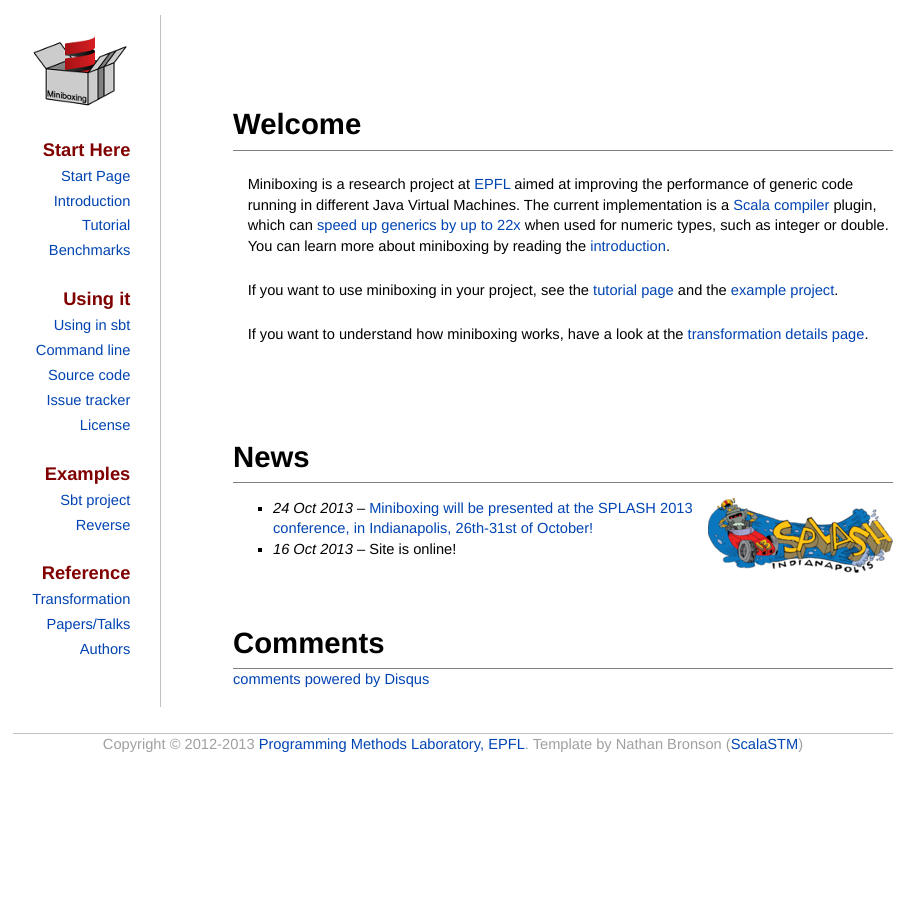
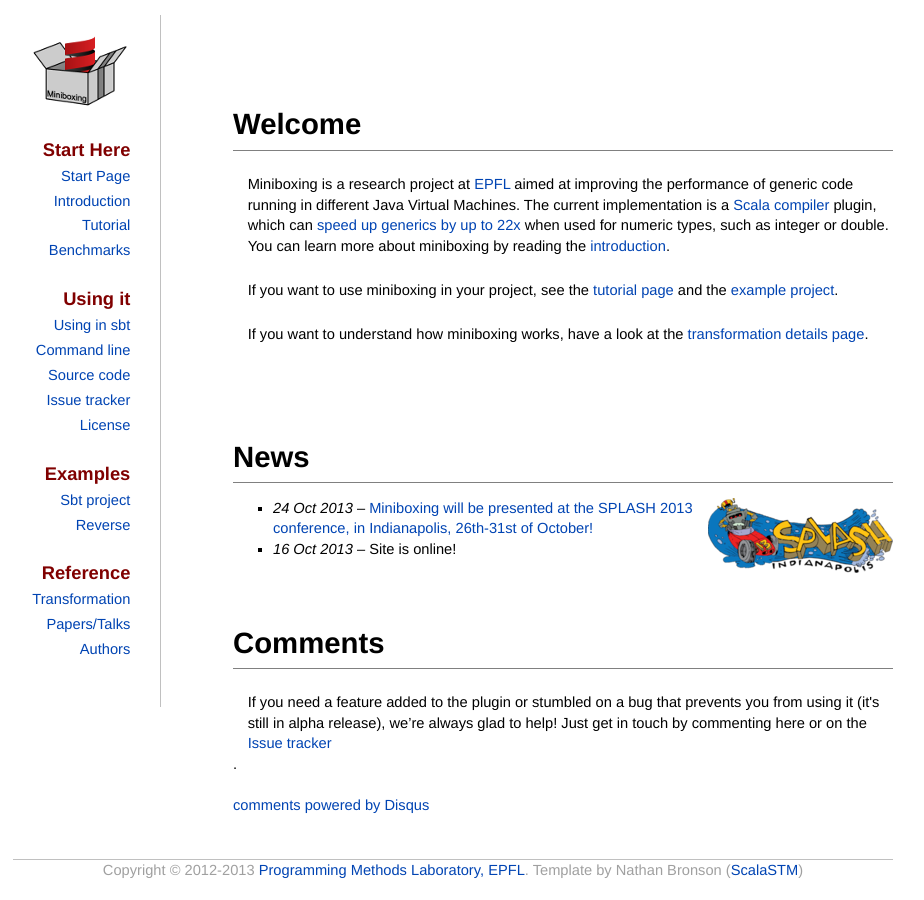
Before and after one commit to miniboxing/miniboxing.github.io, a Jekyll site: the page built from index.md, in a window 1280 px wide. Shown: the whole page, without its empty margins (187-1111 px from the left). Built offline with Jekyll 4.4.1, drawn with Linux system fonts in a browser that asks for light colours; comment, search, counter and statistics services are not loaded.

Commit message:
IAMA miniboxing developer. AMA!

```diff
--- a/_layouts/default.html
+++ b/_layouts/default.html
@@ -65,6 +65,9 @@
         <h1 id='title_{{ page.title | downcase | replace: ' ', '_' }}'>{% if page.short_title %}{{ page.short_title }}{% else %}{{ page.title }}{% endif %}</h1>
         {{ content }}
         <h1>Comments</h1>
+        <p>If you need a feature added to the plugin or stumbled on a bug that prevents you from using it (it's still in alpha release), we’re always glad to help! Just get in touch by commenting here or on the <a href="issues.html">Issue tracker</a></p>.
+        <br/>
+        <br/>
         <div id="disqus_thread"></div>
         <script type="text/javascript">
             /* * * CONFIGURATION VARIABLES: EDIT BEFORE PASTING INTO YOUR WEBPAGE * * */
```
